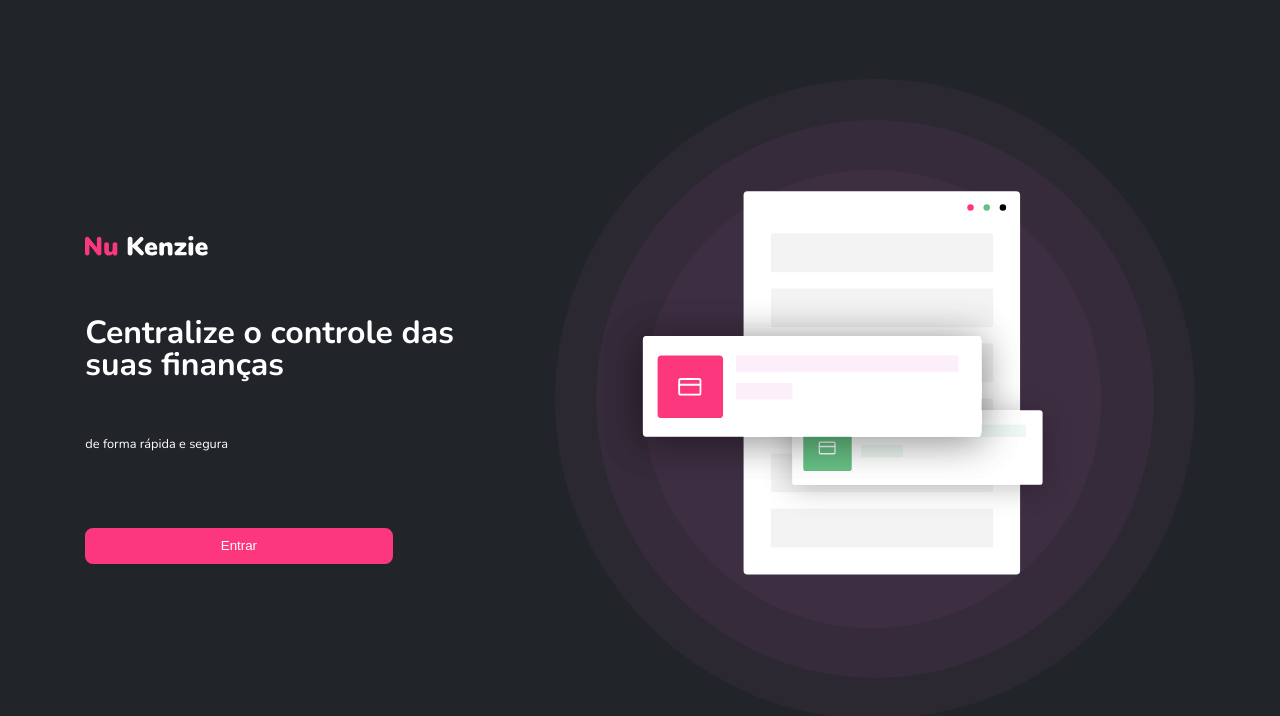
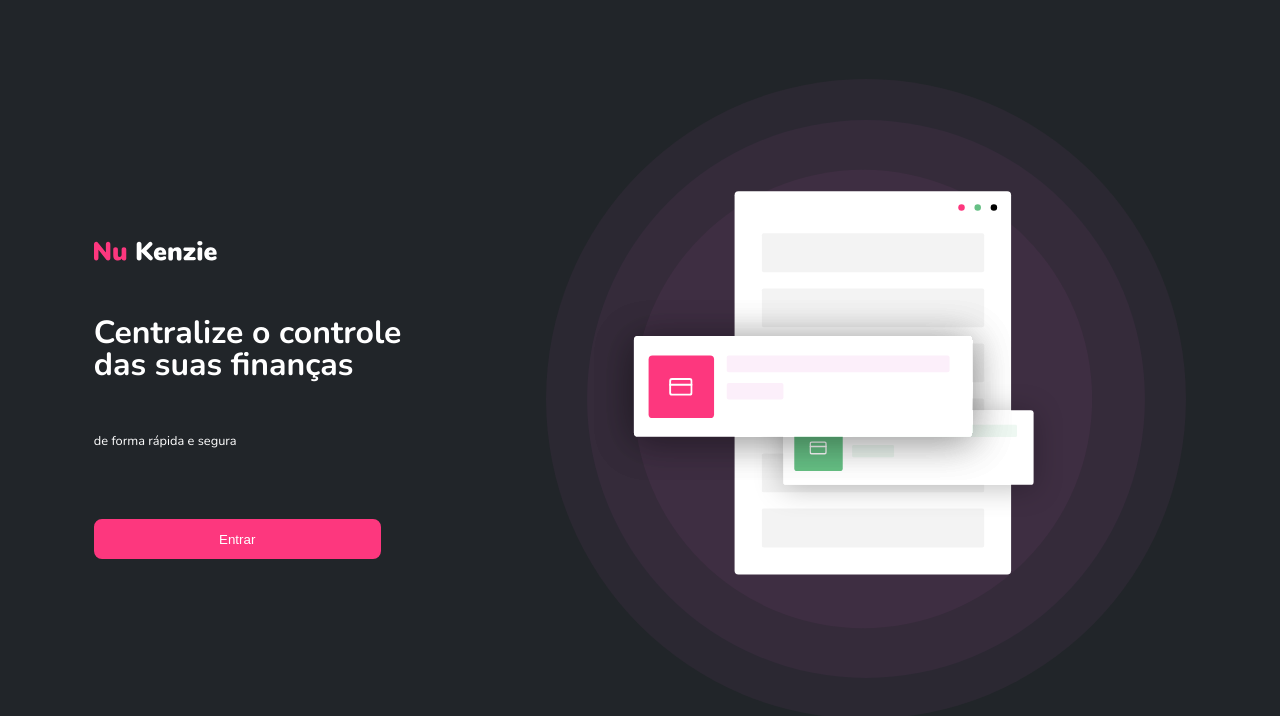
Before and after one commit to HenriqueMts/Nu-Kenzie-Redux-Thunk, a React (Create React App) app: page / in a window 1280 px wide. Shown: the top 716 px of the page. Built offline with nearby package versions, Linux system fonts and the light colour scheme.

Commit message:
chore: adjusts on div size

```diff
--- a/src/Pages/LandingPage/styles.js
+++ b/src/Pages/LandingPage/styles.js
@@ -7,6 +7,7 @@
   background-color: #212529;
   width: 100%;
   height: 100vh;
+  overflow: hidden;
   div {
     margin-top: 60%;
     width: 60%;
@@ -55,7 +56,7 @@
     justify-content: space-evenly;
     div {
       margin-top: 0;
-      width: 30%;
+      width: 28%;
       height: auto;
       align-items: flex-start;
       display: flex;
@@ -79,7 +80,7 @@
         color: #fff;
         margin-top: 20%;
         width: 80%;
-        height: 36px;
+        height: 40px;
         border-radius: 8px;
       }
     }
```
